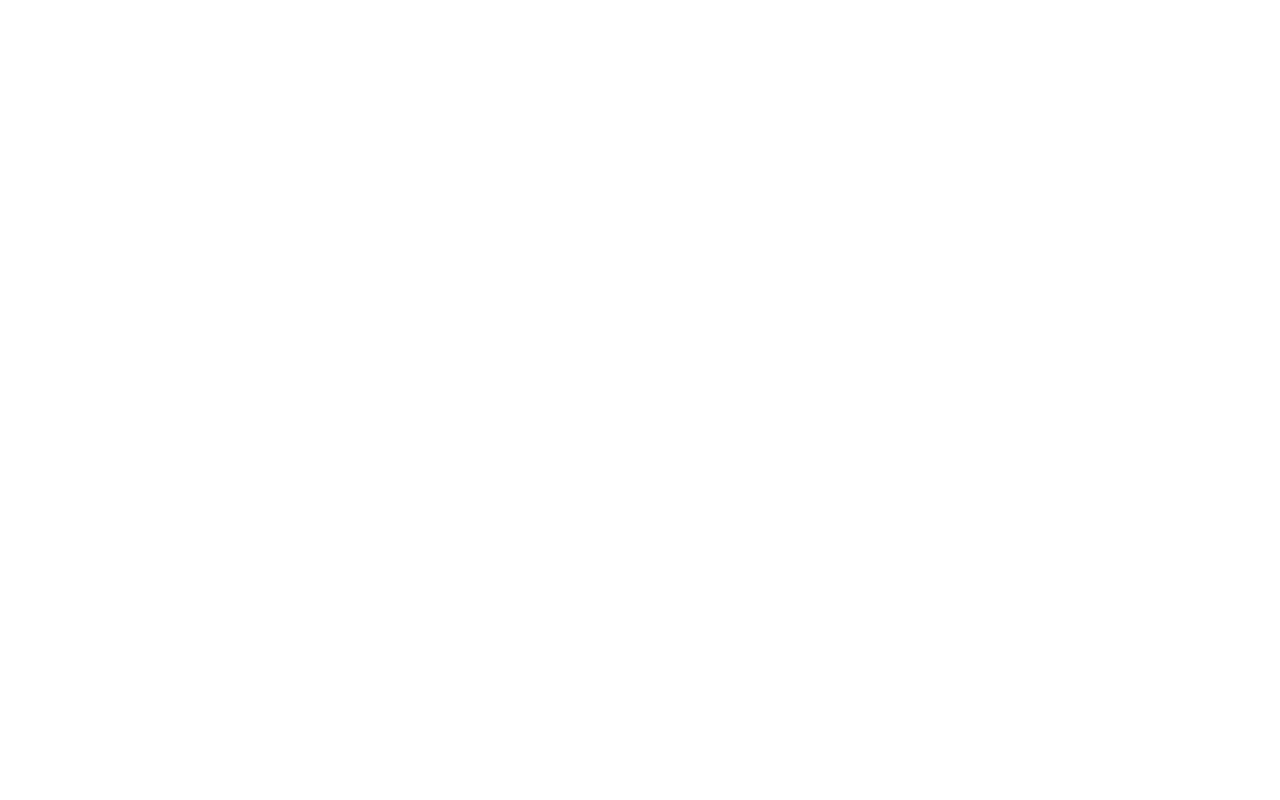
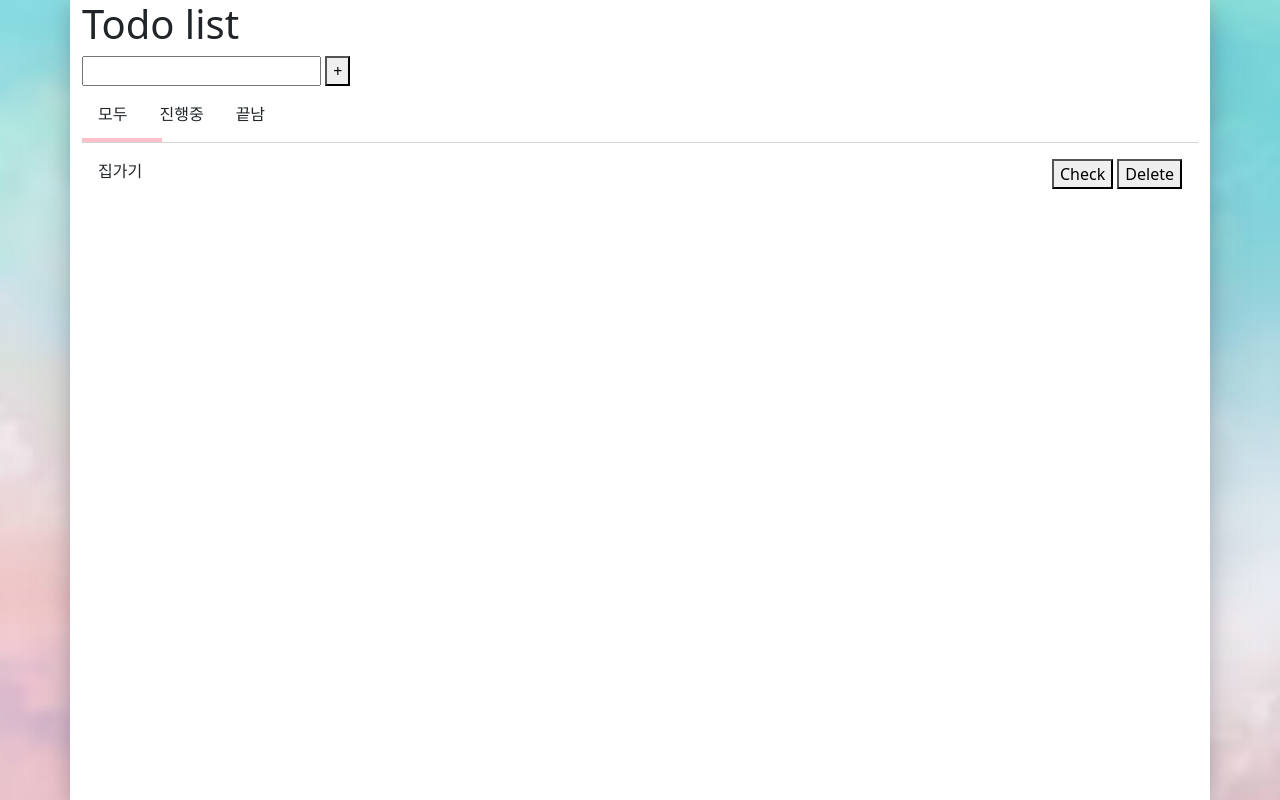
Before and after one commit to laurenCho9/to-do-list, a plain HTML site: page index.html in a window 1280 px wide. Drawn offline with nearby package versions, Linux system fonts and the light colour scheme.

Commit message:
Add: Task button 중간푸쉬

```diff
--- a/index.html
+++ b/index.html
@@ -5,8 +5,44 @@
     <meta http-equiv="X-UA-Compatible" content="IE=edge" />
     <meta name="viewport" content="width=device-width, initial-scale=1.0" />
     <title>Document</title>
+    <link
+      href="https://cdn.jsdelivr.net/npm/bootstrap@5.2.3/dist/css/bootstrap.min.css"
+      rel="stylesheet"
+      integrity="sha384-rbsA2VBKQhggwzxH7pPCaAqO46MgnOM80zW1RWuH61DGLwZJEdK2Kadq2F9CUG65"
+      crossorigin="anonymous"
+    />
     <link rel="stylesheet" href="./style.css" />
-    <script src="./main.js" defer></script>
   </head>
-  <body></body>
+  <body>
+    <div class="container">
+      <h1>Todo list</h1>
+      <section class="input-area">
+        <input type="text" id="task-input" />
+        <button>+</button>
+      </section>
+      <section class="tesk-area">
+        <div class="task-tabs">
+          <div id="under-line"></div>
+          <div>모두</div>
+          <div>진행중</div>
+          <div>끝남</div>
+        </div>
+        <div>
+          <div class="task">
+            집가기
+            <div>
+              <button>Check</button>
+              <button>Delete</button>
+            </div>
+          </div>
+        </div>
+      </section>
+    </div>
+    <script
+      src="https://cdn.jsdelivr.net/npm/bootstrap@5.2.3/dist/js/bootstrap.bundle.min.js"
+      integrity="sha384-kenU1KFdBIe4zVF0s0G1M5b4hcpxyD9F7jL+jjXkk+Q2h455rYXK/7HAuoJl+0I4"
+      crossorigin="anonymous"
+    ></script>
+    <script src="./main.js"></script>
+  </body>
 </html>
--- a/main.js
+++ b/main.js
@@ -0,0 +1,6 @@
+let taskInput = document.getElementById("task-input");
+let addButton = document.getElementById("add-button");
+let taskList = [];
+addButton.addEventListener("click", addTask);
+
+function addTask() {}
--- a/style.css
+++ b/style.css
@@ -0,0 +1,40 @@
+body {
+  margin: 0;
+  background-image: url(./images/background.avif);
+  background-repeat: no-repeat;
+  background-size: cover;
+}
+
+.container {
+  background-color: #fff;
+  min-height: 100vh;
+  box-shadow: rgba(17, 17, 26, 0.1) 0px 4px 16px,
+    rgba(17, 17, 26, 0.1) 0px 8px 24px, rgba(17, 17, 26, 0.1) 0px 16px 56px;
+}
+
+.task-area {
+  border: 1px solid lightgray;
+}
+.task-tabs {
+  display: flex;
+  border-bottom: 1px solid lightgray;
+  position: relative;
+}
+.task-tabs div {
+  padding: 1em;
+}
+
+#under-line {
+  height: 4px;
+  background-color: pink;
+  position: absolute;
+  width: 80px;
+  left: 0;
+  top: 52px;
+  padding: 0;
+}
+.task {
+  display: flex;
+  justify-content: space-between;
+  padding: 1em;
+}
```
Also changed, not shown: images/background.avif (added).
